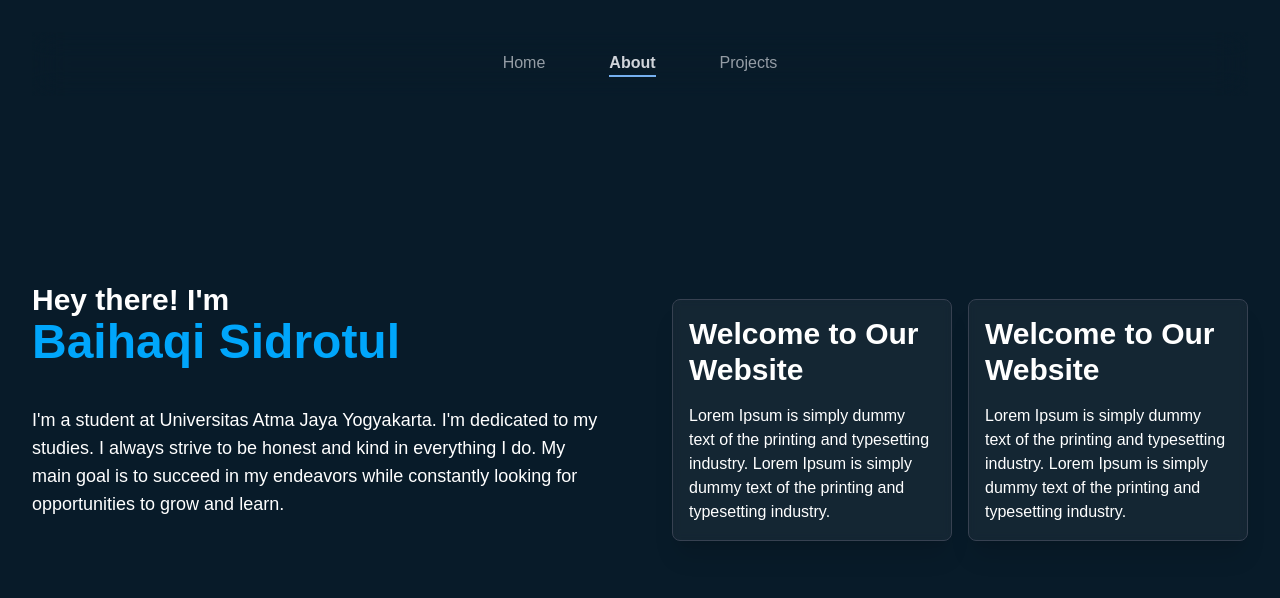
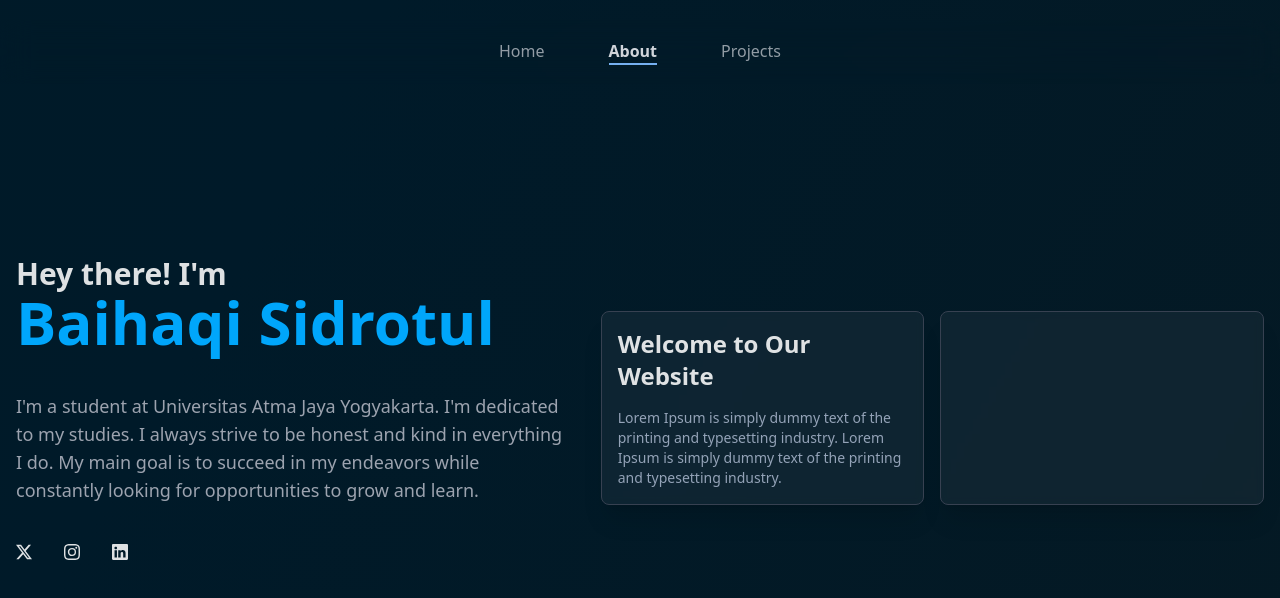
Before and after one commit to baihaqism/personal-website, a React (Vite) app: page /about in a window 1280 px wide. Shown: the top 598 px of the page. Built offline with nearby package versions, Linux system fonts and the light colour scheme; no server answers.

Commit message:
Updated package-lock.json and package.json Modified styles in src/App.css and src/index.css Updated API logic in src/api/lanyard.ts Modified components: DiscordCard.tsx, layout/Navbar.tsx Updated main.tsx, About.tsx, Home.tsx, and Projects.tsx in src/pages Modified tailwind.config.js

```diff
--- a/package.json
+++ b/package.json
@@ -15,6 +15,7 @@
     "postcss": "^8.4.31",
     "react": "^18.2.0",
     "react-dom": "^18.2.0",
+    "react-icons": "^4.12.0",
     "react-router-dom": "^6.20.0",
     "tailwindcss": "^3.3.5"
   },
--- a/src/App.css
+++ b/src/App.css
@@ -1,11 +1,4 @@
-@import 'tailwindcss/base';
-@import 'tailwindcss/components';
-@import 'tailwindcss/utilities';
-
 #root {
   max-width: 1280px;
   margin: 0 auto;
-  padding: 2rem;
-  color: #FFFF;
-  /* color: #919EAB; */
 }
--- a/src/api/lanyard.ts
+++ b/src/api/lanyard.ts
@@ -2,6 +2,17 @@
 
 export interface PresenceData {
     data: {
+        spotify: {
+            track_id: string;
+            timestamps: {
+                start: number;
+                end: number;
+            };
+            album: string;
+            album_art_url: string;
+            artist: string;
+            song: string;
+        }
         discord_user: {
             id: string;
             username: string;
@@ -30,9 +41,9 @@ export interface PresenceData {
             buttons: string[];
         }[];
         discord_status: string;
+        listening_to_spotify:boolean;
     };
 }
-
 
 export const fetchPresence = async (): Promise<PresenceData | null> => {
     try {
--- a/src/components/layout/Navbar.tsx
+++ b/src/components/layout/Navbar.tsx
@@ -7,7 +7,7 @@ const Navbar: React.FC = () => {
   const inactiveLink = "text-gray-300 opacity-70 hover:opacity-50";
 
   return (
-    <div className="sticky top-0 z-10 backdrop-filter backdrop-blur-lg bg-opacity-30">
+    <div className="sticky top-0 z-10 backdrop-filter backdrop-blur-lg bg-opacity-30 mt-5">
       <div className="flex items-center justify-center h-16">
         <div className="flex space-x-16">
           <NavLink
--- a/src/index.css
+++ b/src/index.css
@@ -1,18 +1,29 @@
-@import 'tailwindcss/base';
-@import 'tailwindcss/components';
-@import 'tailwindcss/utilities';
+@import "tailwindcss/base";
+@import "tailwindcss/components";
+@import "tailwindcss/utilities";
+@import url("https://fonts.googleapis.com/css2?family=Poppins&display=swap");
 
 :root {
-  font-family: 'Poppins', sans-serif;
-  line-height: 1.5;
-  font-weight: 400;
-
   color-scheme: light dark;
   color: rgba(255, 255, 255, 0.87);
-  background: #081b29;
+  background: linear-gradient(300deg, #051923, #001a29, #001a26);
+  background-size: 180% 180%;
+  animation: gradient-animation 15s ease infinite;
 
   font-synthesis: none;
   text-rendering: optimizeLegibility;
   -webkit-font-smoothing: antialiased;
   -moz-osx-font-smoothing: grayscale;
 }
+
+@keyframes gradient-animation {
+  0% {
+    background-position: 0% 50%;
+  }
+  50% {
+    background-position: 100% 50%;
+  }
+  100% {
+    background-position: 0% 50%;
+  }
+}
--- a/src/main.tsx
+++ b/src/main.tsx
@@ -6,6 +6,5 @@ const rootElement = document.getElementById("root");
 if (rootElement) {
   createRoot(rootElement).render(<App />);
 } else {
-  // Handle the case when the root element is not found
   console.error("Root element not found");
 }
--- a/src/pages/About.tsx
+++ b/src/pages/About.tsx
@@ -1,46 +1,50 @@
 import React from "react";
+import DiscordCard from "../components/DiscordCard";
+import { BsTwitterX, BsInstagram, BsLinkedin } from "react-icons/bs";
 
 const Home: React.FC = () => {
   return (
-    <div className="mt-10 lg:mt-1 flex flex-col lg:flex-row lg:gap-16 lg:justify-center min-h-[65vh] lg:min-h-[80vh] items-center">
-      <div className="w-full lg:w-3/5 lg:w-2/3 flex flex-col justify-center text-center lg:text-left">
-        <h1 className="text-3xl font-extrabold">
-          Hey there! I'm
-        </h1>
-        <h1 className="text-5xl text-nameBlue font-extrabold mb-10">
+    <div className="mt-10 md:mt-1 flex flex-col lg:flex-row md:flex-col md:gap-8 md:justify-center min-h-[65vh] md:min-h-[80vh] items-center p-4">
+      <div className="w-full lg:w-2/4 lg:w-2/3 flex flex-col justify-center lg:text-left text-center md:text-center">
+        <h1 className="text-3xl font-extrabold">Hey there! I'm</h1>
+        <h1 className="text-6xl text-nameBlue font-extrabold mb-10">
           Baihaqi Sidrotul
         </h1>
-        <p className="text-lg font-thin mb-10">
+        <p className="text-lg text-gray-400 mb-10">
           I'm a student at Universitas Atma Jaya Yogyakarta. I'm dedicated to my
           studies. I always strive to be honest and kind in everything I do. My
           main goal is to succeed in my endeavors while constantly looking for
           opportunities to grow and learn.
         </p>
+        <div className="flex flex-row justify-center lg:justify-start space-x-8 text-md mb-10 lg:mb-0">
+          <span>
+            <BsTwitterX />
+          </span>
+          <span>
+            <BsInstagram />
+          </span>
+          <span>
+            <BsLinkedin />
+          </span>
+        </div>
       </div>
       <div className="w-full lg:w-3/5 lg:w-2/3 flex flex-col justify-center">
-        <div className="grid grid-cols-1 gap-4 lg:grid-cols-2">
-          <div className="p-4 group relative rounded-lg border border-gray-700 bg-white bg-opacity-5 backdrop-blur-sm duration-150 ease-in-out flex shadow-xl hover:shadow-2xl">
+        <div className="grid grid-cols-1 gap-4 md:grid-cols-2">
+          <div className="p-4 group relative rounded-lg border border-gray-700 bg-white bg-opacity-5 backdrop-blur-sm duration-150 ease-in-out shadow-xl hover:shadow-2xl">
             <div className="bg-transparent text-left">
-              <h1 className="text-3xl font-bold mb-4">
+              <h1 className="text-2xl font-bold mb-4">
                 Welcome to Our Website
               </h1>
-              <p>
+              <p className="text-sm text-slate-400">
                 Lorem Ipsum is simply dummy text of the printing and typesetting
                 industry. Lorem Ipsum is simply dummy text of the printing and
                 typesetting industry.
               </p>
             </div>
           </div>
-          <div className="p-4 group relative rounded-lg border border-gray-700 bg-white bg-opacity-5 backdrop-blur-sm duration-150 ease-in-out flex shadow-xl hover:shadow-2xl">
-            <div className="bg-transparent text-left">
-              <h1 className="text-3xl font-bold mb-4">
-                Welcome to Our Website
-              </h1>
-              <p>
-                Lorem Ipsum is simply dummy text of the printing and typesetting
-                industry. Lorem Ipsum is simply dummy text of the printing and
-                typesetting industry.
-              </p>
+          <div className="p-4 group relative rounded-lg border border-gray-700 bg-white bg-opacity-5 backdrop-blur-sm duration-150 ease-in-out shadow-xl hover:shadow-2xl">
+            <div>
+              <DiscordCard />
             </div>
           </div>
         </div>
--- a/src/pages/Home.tsx
+++ b/src/pages/Home.tsx
@@ -1,37 +1,49 @@
 import React from "react";
 import DiscordCard from "../components/DiscordCard";
+import { BsTwitterX, BsInstagram, BsLinkedin } from "react-icons/bs";
 
 const Home: React.FC = () => {
   return (
-    <div className="mt-10 md:mt-1 flex flex-col lg:flex-row md:flex-col md:gap-16 md:justify-center min-h-[65vh] md:min-h-[80vh] items-center">
-      <div className="w-full md:w-3/5 lg:w-2/3 flex flex-col justify-center text-center md:text-left">
+    <div className="mt-10 md:mt-1 flex flex-col lg:flex-row md:flex-col md:gap-8 md:justify-center min-h-[65vh] md:min-h-[80vh] items-center p-4">
+      <div className="w-full lg:w-2/4 lg:w-2/3 flex flex-col justify-center lg:text-left text-center md:text-center">
         <h1 className="text-3xl font-extrabold">Hey there! I'm</h1>
-        <h1 className="text-5xl text-nameBlue font-extrabold mb-10">
+        <h1 className="text-6xl text-nameBlue font-extrabold mb-10">
           Baihaqi Sidrotul
         </h1>
-        <p className="text-lg text-slate-400 mb-10">
+        <p className="text-lg text-gray-400 mb-10">
           I'm a student at Universitas Atma Jaya Yogyakarta. I'm dedicated to my
           studies. I always strive to be honest and kind in everything I do. My
           main goal is to succeed in my endeavors while constantly looking for
           opportunities to grow and learn.
         </p>
+        <div className="flex flex-row justify-center lg:justify-start space-x-8 text-md mb-10 lg:mb-0">
+          <span>
+            <BsTwitterX />
+          </span>
+          <span>
+            <BsInstagram />
+          </span>
+          <span>
+            <BsLinkedin />
+          </span>
+        </div>
       </div>
-      <div className="w-full md:w-3/5 lg:w-2/3 flex flex-col justify-center">
+      <div className="w-full lg:w-3/5 lg:w-2/3 flex flex-col justify-center">
         <div className="grid grid-cols-1 gap-4 md:grid-cols-2">
-          <div className="p-4 group relative rounded-lg border border-gray-700 bg-white bg-opacity-5 backdrop-blur-sm duration-150 ease-in-out flex shadow-xl hover:shadow-2xl">
-            <div className="bg-transparent text-left">
+          <div className="p-4 group relative rounded-lg border border-gray-700 bg-white bg-opacity-5 backdrop-blur-sm duration-150 ease-in-out shadow-xl hover:shadow-2xl">
+            <div className="flex flex-col items-end justify-start px-4">
               <h1 className="text-2xl font-bold mb-4">
                 Welcome to Our Website
               </h1>
-              <p className="text-sm">
+              <p className="text-sm text-slate-400">
                 Lorem Ipsum is simply dummy text of the printing and typesetting
                 industry. Lorem Ipsum is simply dummy text of the printing and
                 typesetting industry.
               </p>
             </div>
           </div>
-          <div className="p-4 group relative rounded-lg border border-gray-700 bg-white bg-opacity-5 backdrop-blur-sm duration-150 ease-in-out flex shadow-xl hover:shadow-2xl">
-            <div className="bg-transparent text-left">
+          <div className="p-4 group relative rounded-lg border border-gray-700 bg-white bg-opacity-5 backdrop-blur-sm duration-150 ease-in-out shadow-xl hover:shadow-2xl">
+            <div className="flex flex-col items-end justify-start px-4">
               <DiscordCard />
             </div>
           </div>
--- a/src/pages/Projects.tsx
+++ b/src/pages/Projects.tsx
@@ -1,9 +1,30 @@
-import React, { useState, useEffect } from "react";
-import { fetchPresence, PresenceData } from "../api/lanyard";
 import DiscordCard from "../components/DiscordCard";
 
 const DiscordPresence: React.FC = () => {
-  return <DiscordCard />;
+  return (
+    <div className="mt-10 flex flex-row items-center">
+      <div className="w-full lg:w-3/5 lg:w-2/3 flex flex-col justify-center text-center md:text-left">
+        <h1 className="text-2xl font-extrabold">Hey there! I'm</h1>
+        <h1 className="text-4xl text-nameBlue font-extrabold mb-10">
+          Baihaqi Sidrotul
+        </h1>
+        <p className="text-lg text-slate-500 mb-10">
+          I'm a student at Universitas Atma Jaya Yogyakarta. I'm dedicated to my
+          studies. I always strive to be honest and kind in everything I do. My
+          main goal is to succeed in my endeavors while constantly looking for
+          opportunities to grow and learn.
+        </p>
+      </div>
+      <div className="grid grid-cols-2 grid-rows-0 gap-4">
+        <div className="p-4 group relative rounded-lg border border-gray-700 bg-white bg-opacity-5 backdrop-blur-sm shadow-xl hover:shadow-2xl">
+          <DiscordCard />
+        </div>
+        <div className="p-4 rounded-lg border border-gray-700 bg-white bg-opacity-5 backdrop-blur-sm shadow-xl hover:shadow-2xl">
+          <DiscordCard />
+        </div>
+      </div>
+    </div>
+  );
 };
 
 export default DiscordPresence;
--- a/tailwind.config.js
+++ b/tailwind.config.js
@@ -7,6 +7,15 @@ export default {
         customBlue: "rgb(118, 176, 241)",
         nameBlue: "#00A6FB",
       },
+      animation: {
+        spin: "spin 1s", // Adding a custom animation called "spin"
+      },
+      keyframes: {
+        spin: {
+          "0%": { transform: "rotate(0deg)" },
+          "100%": { transform: "rotate(720deg)" },
+        },
+      },
     },
   },
   plugins: [],
```
Also changed, not shown: src/components/DiscordCard.tsx (+57 -8 lines), 1 other file (tests, documents, lock files or other folders).
